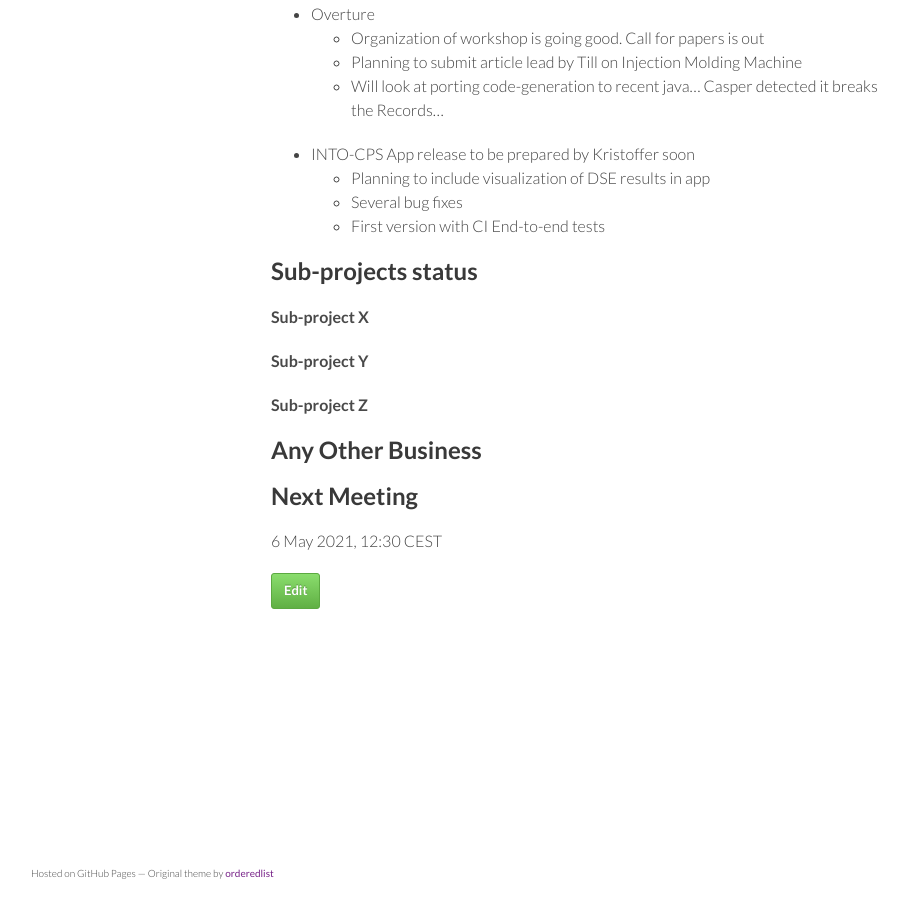
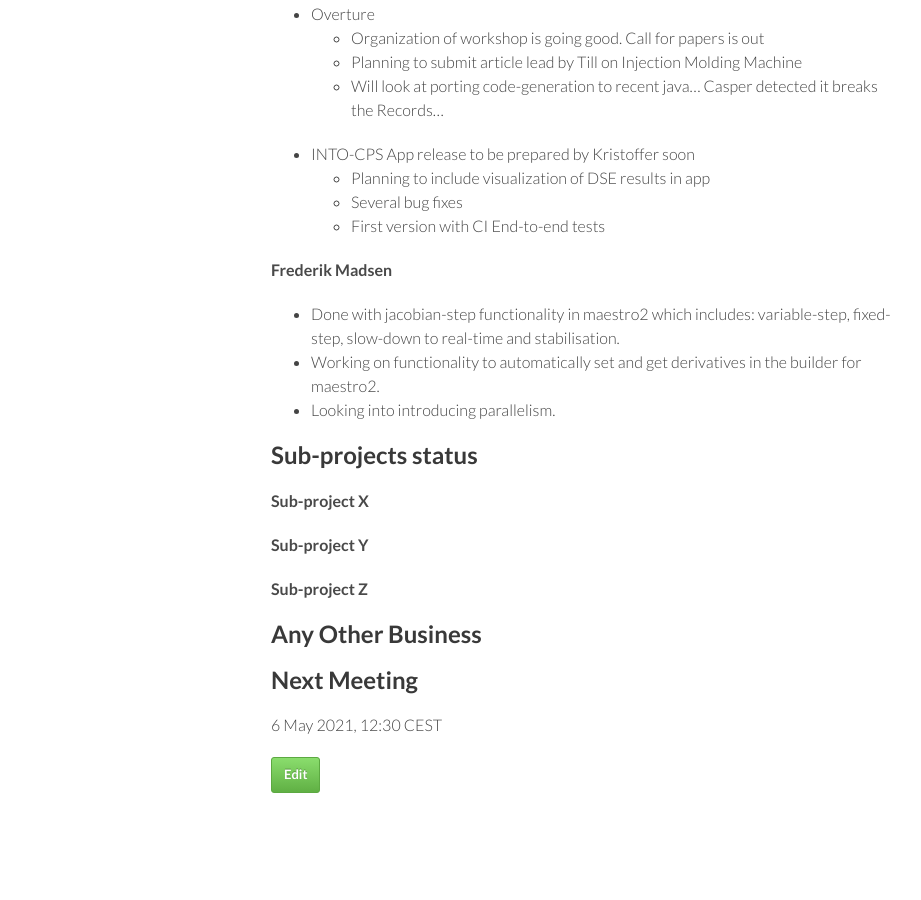
Before and after one commit to digitaltwincentre/digitaltwincentre.github.io, a Jekyll site: the page built from _biweeklies/Biweekly-38.md, in a window 1280 px wide and 900 px high, scrolled down 1051 px. Shown: the whole window, without its empty margins (179-1100 px from the left). Built offline with Jekyll 4.4.1, drawn with Linux system fonts in a browser that asks for light colours; nearby versions of some CDN libraries.

Commit message:
Update Biweekly-38.md

```diff
--- a/_biweeklies/Biweekly-38.md
+++ b/_biweeklies/Biweekly-38.md
@@ -53,6 +53,10 @@ date: 20 April 2021, 1300 CEST
   * Several bug fixes
   * First version with CI End-to-end tests
 
+#### Frederik Madsen
+* Done with jacobian-step functionality in maestro2 which includes: variable-step, fixed-step, slow-down to real-time and stabilisation.
+* Working on functionality to automatically set and get derivatives in the builder for maestro2.
+* Looking into introducing parallelism.
 
 ## Sub-projects status
 
```
